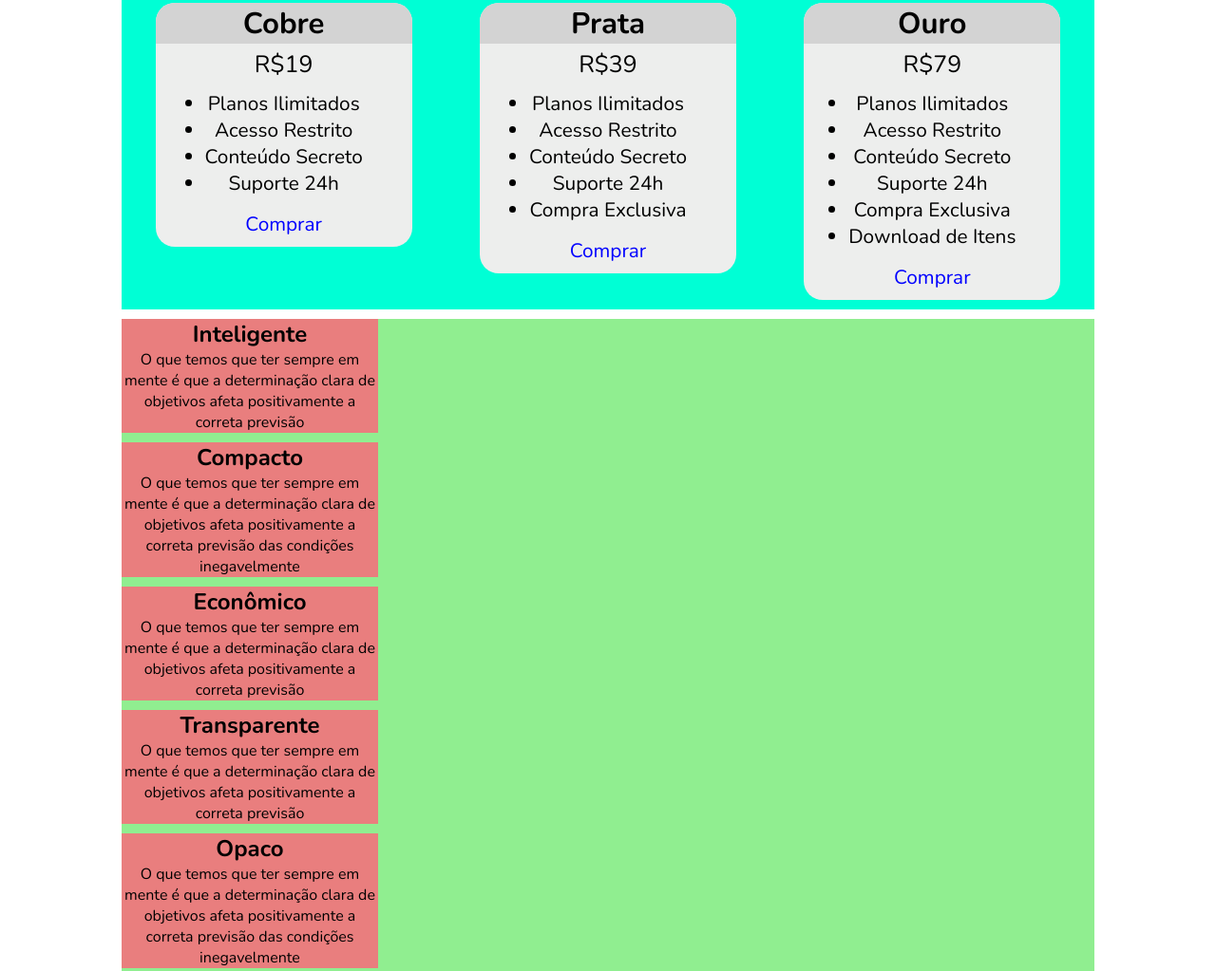
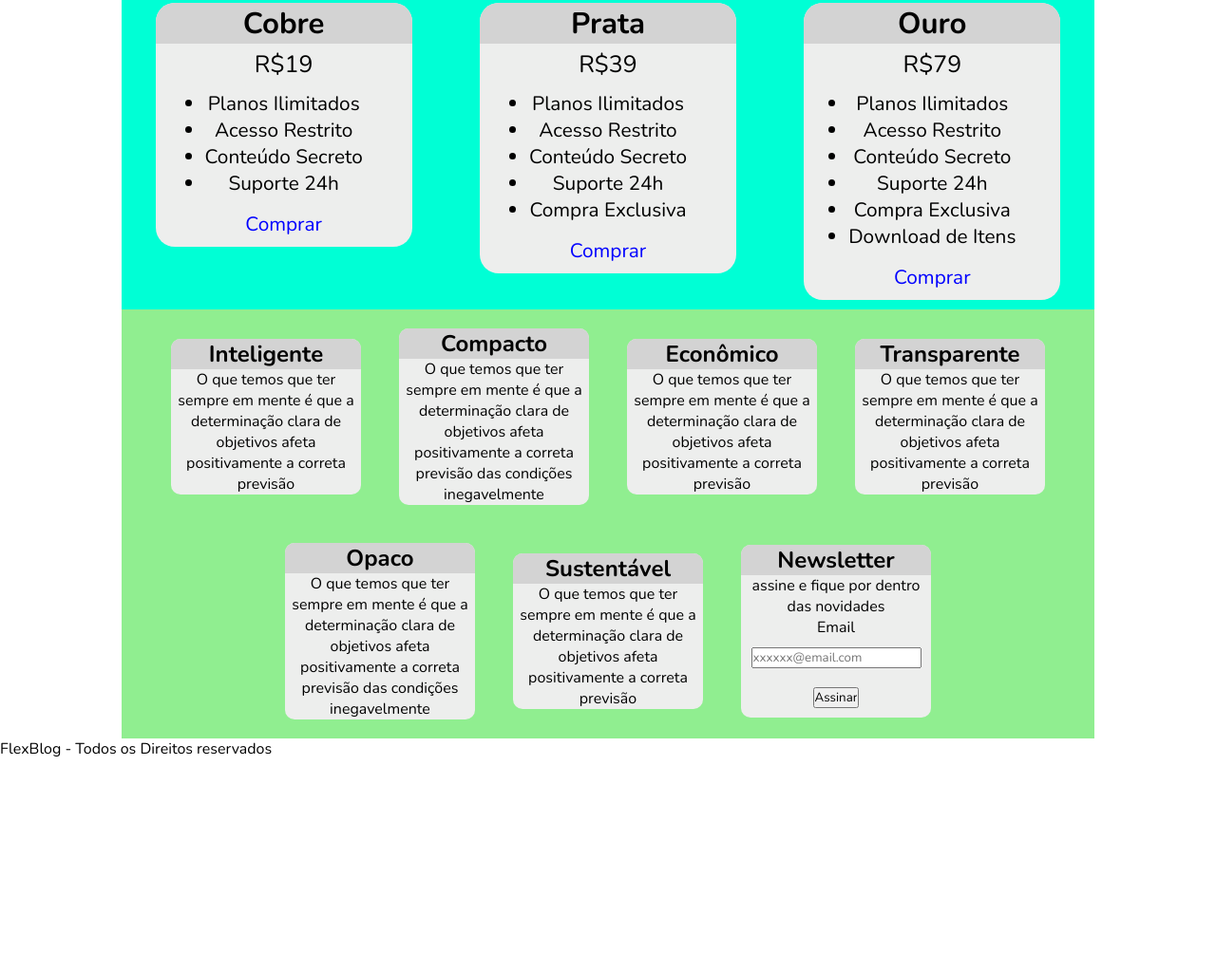
Before and after one commit to TonQueiroz/flex-blog, a plain HTML site: page index.html in a window 1280 px wide. Shown: the part 1247-2270 px from the top of the page at 95% size. After the commit the page ends 2047 px from the top, so only its background shows below. Drawn offline with nearby package versions, Linux system fonts and the light colour scheme.

Commit message:
comit 02 flwexblog

```diff
--- a/style.css
+++ b/style.css
@@ -270,37 +270,73 @@ article{
 
         /*Conteúdo Aside*/
     aside  div.complemento{
+        background-color: lightgreen;
+        width: 80vw;
+        justify-content: center;
+        align-items: center;
+        align-self: center;
+        flex-direction: row;
+        flex-wrap: 1;
+
+    }
 
 
-        background-color: lightgreen;
-        width: 80vw;
+    aside{
+        display: flex;
+        flex-direction: row;
+
+        justify-content: center;
+        align-items: center;
+        align-self: center;
+        text-align: center;
+
+    }
+
+    aside div.complemento {
+        display: flex;
+        flex-direction: row;
+        flex-wrap: wrap;
+        justify-content: center;
+        align-items: center;
+        align-self: center;
+        text-align: center;
+
+
+    }
+
+    aside div.complemento div {
+
+        display: flex;
+
+        flex-wrap: 1;
+        flex-direction: column;
+
+        width: 100%;
+        min-width: 200px;
+        max-width: 200px;
+        margin: 20px 20px ;
+
+        text-align: center;
+
+        background-color: rgb(237, 238, 237);
+        border-radius: 10px;
+    }
+
+    aside div.complemento div h2{
+
+        background-color: lightgrey;
+        border-radius: 10px 10px 0px 0px;
+
+
+    }
+
+    aside div.complemento div input{
+
+        margin: 10px;
+
 
     }
 
 
 
-
-    aside div.complemento div {
-
-        display: flex;
-        justify-content: center;
-        align-items: center;
-        align-self: center;
-        flex-wrap: 1;
-        flex-direction: column;
-
-        width: 30%;
-        min-width: 240px;
-        max-width: 270px;
-        margin: 10px 0px ;
-
-
-
-
-
-        text-align: center;
-
-        background-color: rgb(233, 126, 126);
-    }
-
 /*Conteúro Footer*/
```
Also changed, not shown: index.html (+0 -2 lines).
